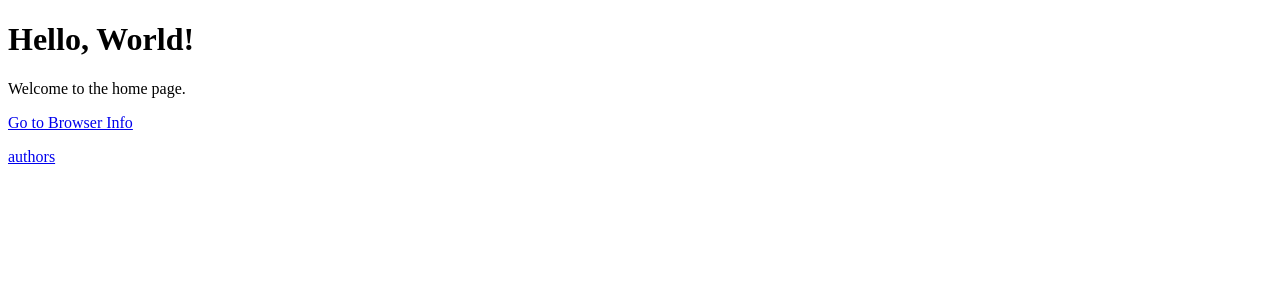
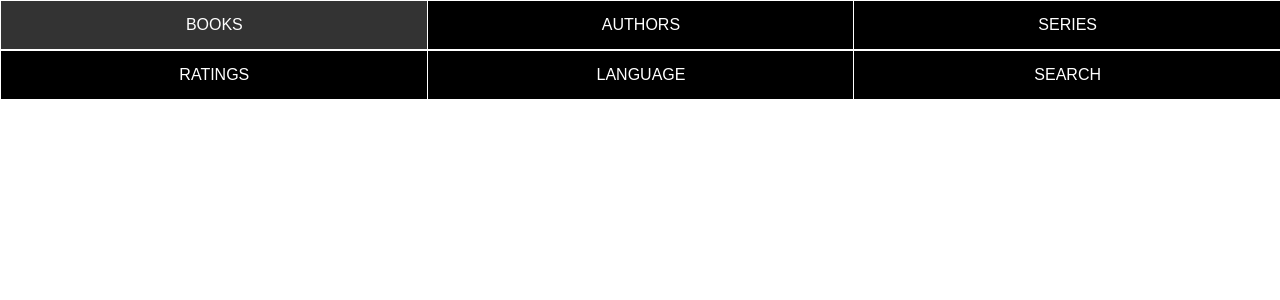
Before and after one commit to bdeluca/kobobo, a Flask app: template templates/index.html in a window 1280 px wide. Shown: the top 300 px of the page. Run offline with Flask 3, Linux system fonts and the light colour scheme; the template is opened without the code that fills it, so the values that code supplies are empty; parts of the project's set-up code (start-up, migrations or seed data) failed here and were passed over.

Commit message:
front page, and a book page

```diff
--- a/app.py
+++ b/app.py
@@ -5,6 +5,8 @@ import requests
 from flask import Flask, render_template, request,  render_template_string, abort, send_file
 from requests.auth import HTTPDigestAuth
 
+import calibre.opds
+from  calibre.cache import GlobalCache
 import calibre.opds as opds
 from config import Config
 
@@ -12,13 +14,26 @@ app = Flask(__name__)
 
 @app.route('/')
 def index():  # put application's code here
-    return render_template('index.html')
+    recent_books = GlobalCache().get_catalog("Newest")
+    recent_books = recent_books.books
+    return render_template('index.html', recent_books= recent_books[:8])
 
+@app.route('/book/<string:book_id>')
+def book_detail(book_id):
+    book = GlobalCache().get_book(book_id)
+    # For now, render an empty page or a placeholder template
+    return render_template('book.html', book= book)
+
+
+@app.route('/download/<string:book_id>')
+def download_book(book_id):
+    # Construct the file path based on the book_id
+    pass
 
 @app.route('/authors')
 def authors():
     opds.gather_catalogs()
-    authors_catalog = opds.GlobalCache().get_catalog("Authors")
+    authors_catalog = GlobalCache().get_catalog("Authors")
     authors_catalog.gather()
     author_dict  = authors_catalog.authors
     letter_dict = {}
@@ -64,7 +79,7 @@ def author_page(encoded_id):
     # Proceed with using decoded_id to fetch author data
 
     opds.gather_catalogs()
-    authors_catalog = opds.GlobalCache().get_catalog("Authors")
+    authors_catalog = GlobalCache().get_catalog("Authors")
     authors_catalog.gather()
     author_dict = authors_catalog.authors
     author = author_dict.get(decoded_id)
@@ -92,5 +107,11 @@ def binfo():
     ''', user_agent=user_agent)
 
 
+def init():
+    calibre.opds.gather_catalogs()
+
+init()
+
+
 if __name__ == '__main__':
     app.run(debug=True, host='0.0.0.0', port=5000)
--- /dev/null
+++ b/static/index.css
@@ -0,0 +1,71 @@
+body {
+    margin: 0;
+    padding: 0;
+    font-family: Arial, sans-serif;
+}
+
+.navigation-table {
+    width: 100%;
+    border-collapse: collapse;
+    margin-bottom: 20px;
+}
+
+.navigation-table td {
+    width: 33.33%;
+    padding: 0;
+}
+
+.nav-button {
+    display: block;
+    width: 100%;
+    padding: 15px 0;
+    background-color: #000;
+    color: #fff;
+    text-align: center;
+    text-decoration: none;
+    font-size: 16px;
+    border: 1px solid #fff;
+}
+
+.nav-button:hover {
+    background-color: #333;
+}
+
+
+
+.book-table table {
+    width: 100%;
+    border-collapse: collapse;
+}
+
+.book-table td {
+    padding: 10px;
+    text-align: center;
+    vertical-align: top; /* Aligns content to the top of the cell */
+}
+
+.book-item img {
+    width: 150px;
+    height: auto;
+    border: 1px solid #ddd;
+    border-radius: 5px;
+    box-shadow: 0 2px 4px rgba(0, 0, 0, 0.1);
+}
+
+.book-title {
+    font-size: 1em;
+    font-weight: bold;
+}
+
+.book-author {
+    font-size: 0.8em;
+    color: grey;
+}
+.book-item p {
+    margin-top: 10px;
+    font-weight: bold;
+}
+
+.book-item.empty {
+    border: none;
+}
--- a/templates/index.html
+++ b/templates/index.html
@@ -2,12 +2,45 @@
 <html lang="en">
 <head>
     <meta charset="UTF-8">
-    <title>Home Page</title>
+    <title>Index Page</title>
+    <link rel="stylesheet" href="{{ url_for('static', filename='index.css') }}">
 </head>
 <body>
-    <h1>Hello, World!</h1>
-    <p>Welcome to the home page.</p>
-    <p><a href="{{ url_for('binfo') }}">Go to Browser Info</a></p>
-    <p><a href="{{ url_for('authors') }}">authors</a></p>
+    <main>
+    <table class="navigation-table">
+    <tr>
+        <td><a href="/books" class="nav-button">BOOKS</a></td>
+        <td><a href="/authors" class="nav-button">AUTHORS</a></td>
+        <td><a href="/series" class="nav-button">SERIES</a></td>
+    </tr>
+    <tr>
+        <td><a href="/ratings" class="nav-button">RATINGS</a></td>
+        <td><a href="/language" class="nav-button">LANGUAGE</a></td>
+        <td><a href="/search" class="nav-button">SEARCH</a></td>
+    </tr>
+</table>
+        <section class="book-table">
+            <table>
+                {% for i in range(0, recent_books|length, 4) %}
+                <tr>
+                    {% for j in range(4) %}
+                    {% set index = i + j %}
+                    {% if index < recent_books|length %}
+                    <td class="book-item">
+                     <a href="{{ url_for('book_detail', book_id=recent_books[index].id) }}" class="book-link">
+                        <img src="{{ url_for('get_cover', cover_id=recent_books[index].cover_id) }}" alt="Cover for {{ recent_books[index].title }}" loading="lazy"/>
+                       <p class="book-title">{{ recent_books[index].title | truncate(40, True, '...') }}</p>
+                       <p class="book-author">{{ recent_books[index].author }} [{{ recent_books[index].published_date[:4] }}]</p>
+                    </a>
+                    </td>
+                    {% else %}
+                    <td class="book-item empty"></td>
+                    {% endif %}
+                    {% endfor %}
+                </tr>
+                {% endfor %}
+            </table>
+        </section>
+    </main>
 </body>
 </html>
```
Also changed, not shown: calibre/cache.py (added, +27 -0 lines), calibre/opds.py (+39 -51 lines), static/book.css (added, +57 -0 lines), templates/book.html (added, +27 -0 lines).
